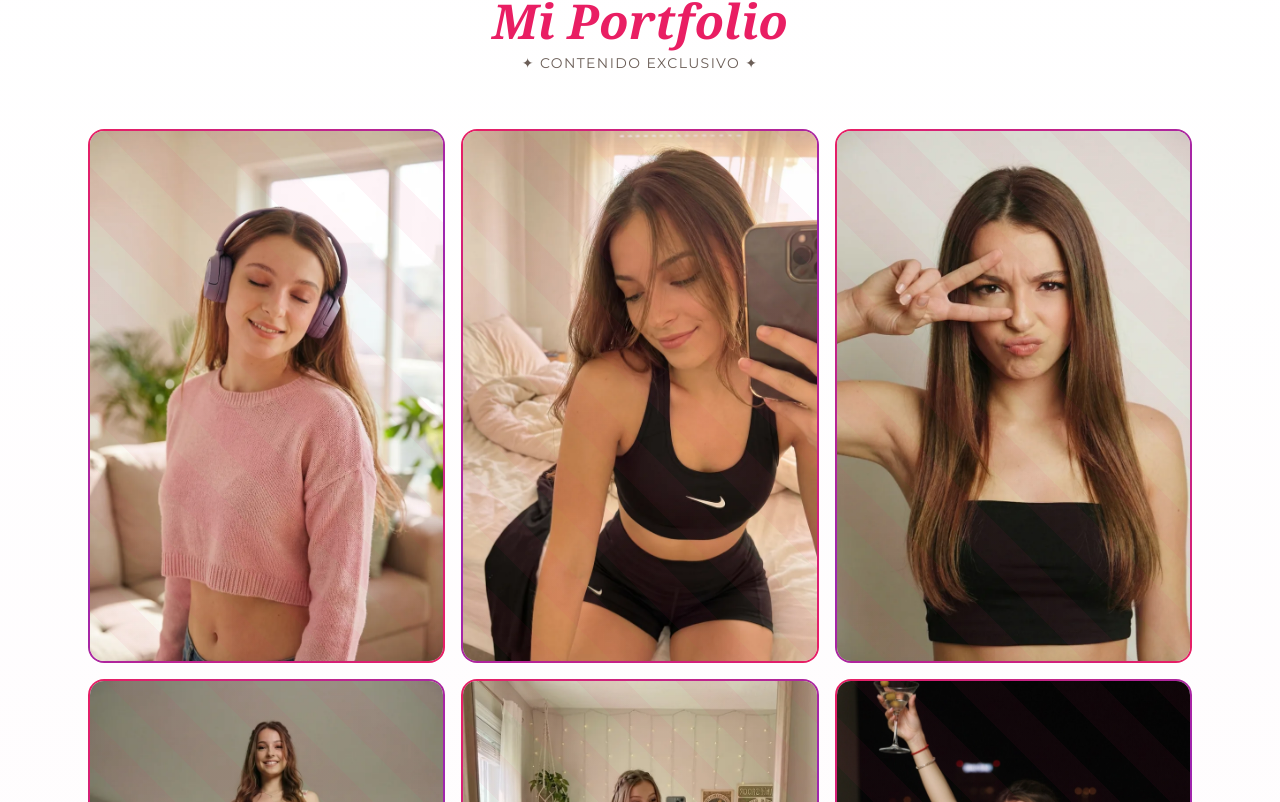
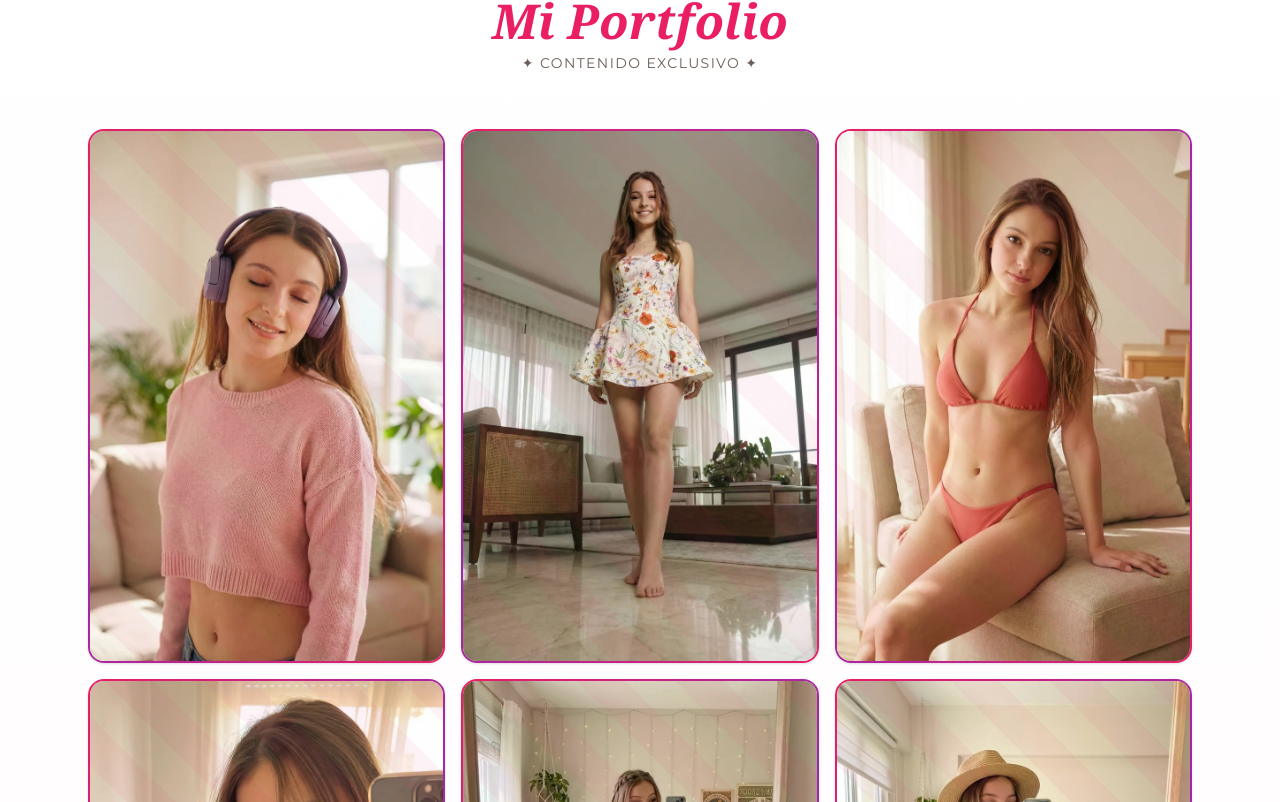
Before and after one commit to lola-jmz/lola-jimenez.studio, a Next.js app in the folder frontend/: page / in a window 1280 px wide. Shown: the part 1598-2400 px from the top of the page. Built offline with nearby package versions, Linux system fonts and the light colour scheme.

Commit message:
fix(frontend): remove grid image crop and add native websocket image delivery

```diff
--- a/frontend/components/lola-jimenez-studio-landing-page.tsx
+++ b/frontend/components/lola-jimenez-studio-landing-page.tsx
@@ -11,7 +11,7 @@ import { useWebSocket } from "@/lib/useWebSocket";
 import { Dialog, DialogContent, DialogHeader, DialogTitle } from "@/components/ui/dialog";
 
 // Componente de Imagen Protegida — Anti-Zoom + Anti-Print + Anti-Drag
-const ImageWithBlur = ({ src, alt, className }: { src: string, alt: string, className?: string }) => {
+const ImageWithBlur = ({ src, alt, className, imgClassName = "w-full h-full object-cover" }: { src: string, alt: string, className?: string, imgClassName?: string }) => {
   const [isZoomed, setIsZoomed] = useState(false)
 
   useEffect(() => {
@@ -33,7 +33,7 @@ const ImageWithBlur = ({ src, alt, className }: { src: string, alt: string, clas
       <img
         src={src}
         alt={alt}
-        className="w-full h-full object-cover transition-all duration-500"
+        className={`${imgClassName} transition-all duration-500`}
         loading="lazy"
         draggable={false}
         style={{
@@ -369,40 +369,32 @@ export function LolaJiménezStudioLandingPage() {
           </motion.p>
 
           {/*
-            Layout mobile-first:
-            — móvil  : 2 cols, img 1 ocupa full width (col-span-2, featured)
-            — tablet : 3 cols, todos 1 col
-            — desktop: 3 cols, img 1 + img 6 con span especial para jerarquía editorial
+            Layout mampostería (Pinterest style):
+            — móvil  : 2 cols
+            — desktop: 3 cols
+            Las imágenes respetan su ratio real.
           */}
-          <div className="grid grid-cols-2 md:grid-cols-3 gap-2 md:gap-3 lg:gap-4">
-            {[
-              { n: 1, mobile: 'col-span-2 md:col-span-1' },
-              { n: 2, mobile: 'col-span-1' },
-              { n: 3, mobile: 'col-span-1' },
-              { n: 4, mobile: 'col-span-1' },
-              { n: 5, mobile: 'col-span-1' },
-              { n: 6, mobile: 'col-span-2 md:col-span-1 lg:col-span-1' },
-              { n: 7, mobile: 'col-span-1' },
-              { n: 8, mobile: 'col-span-1' },
-            ].map(({ n, mobile }, idx) => (
+          <div className="columns-2 md:columns-3 gap-3 md:gap-4 space-y-3 md:space-y-4">
+            {[1, 2, 3, 4, 5, 6, 7, 8].map((n, idx) => (
               <motion.div
                 key={n}
                 initial={{ opacity: 0, y: 28 }}
                 whileInView={{ opacity: 1, y: 0 }}
                 viewport={{ once: true, margin: '-60px' }}
                 transition={{ delay: idx * 0.07, duration: 0.5, ease: 'easeOut' }}
-                className={`group relative overflow-hidden rounded-2xl cursor-pointer ${mobile}`}
+                className="group relative overflow-hidden rounded-2xl cursor-pointer break-inside-avoid shadow-sm"
                 style={{
                   /* Gradiente borde 2px fucsia→violet */
                   background: `linear-gradient(135deg, #E91E63 0%, #9C27B0 50%, #E91E63 100%)`,
                   padding: '2px',
                 }}
               >
-                <div className="relative h-full rounded-[14px] overflow-hidden bg-pink-50">
+                <div className="relative rounded-[14px] overflow-hidden bg-pink-50 flex">
                   <ImageWithBlur
                     alt={`Portfolio ${n}`}
                     src={`/images/portafolio-${n}.webp`}
-                    className="w-full aspect-[2/3]"
+                    className="w-full"
+                    imgClassName="w-full h-auto object-contain block"
                   />
                   {/* Hover overlay con icono ✦ */}
                   <div className="absolute inset-0 bg-gradient-to-t from-black/55 via-black/10 to-transparent opacity-0 group-hover:opacity-100 transition-all duration-300 flex items-end justify-center pb-5 pointer-events-none">
```
Also changed, not shown: 30 other files (tests, documents, lock files or other folders).
